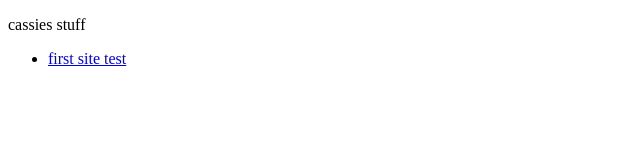
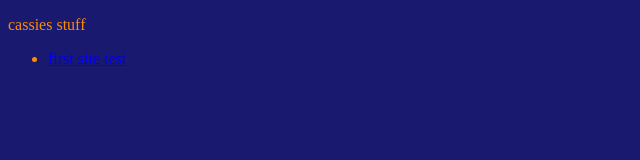
Before and after one commit to caserolegk/bullsharkmomma, a plain HTML site: page index.html in a window 1280 px wide. Shown: the whole page, without its empty margins (0-640 px from the left). Drawn offline with Linux system fonts and the light colour scheme.

```diff
--- a/index.html
+++ b/index.html
@@ -2,6 +2,7 @@
 <html>
 <head>
     <title> this shit is live</title>
+    <link rel="stylesheet" href="main.css">
 </head>
 
 <body>
--- /dev/null
+++ b/main.css
@@ -0,0 +1,4 @@
+body {
+background-color:midnightblue;
+color:darkorange;
+}
```
